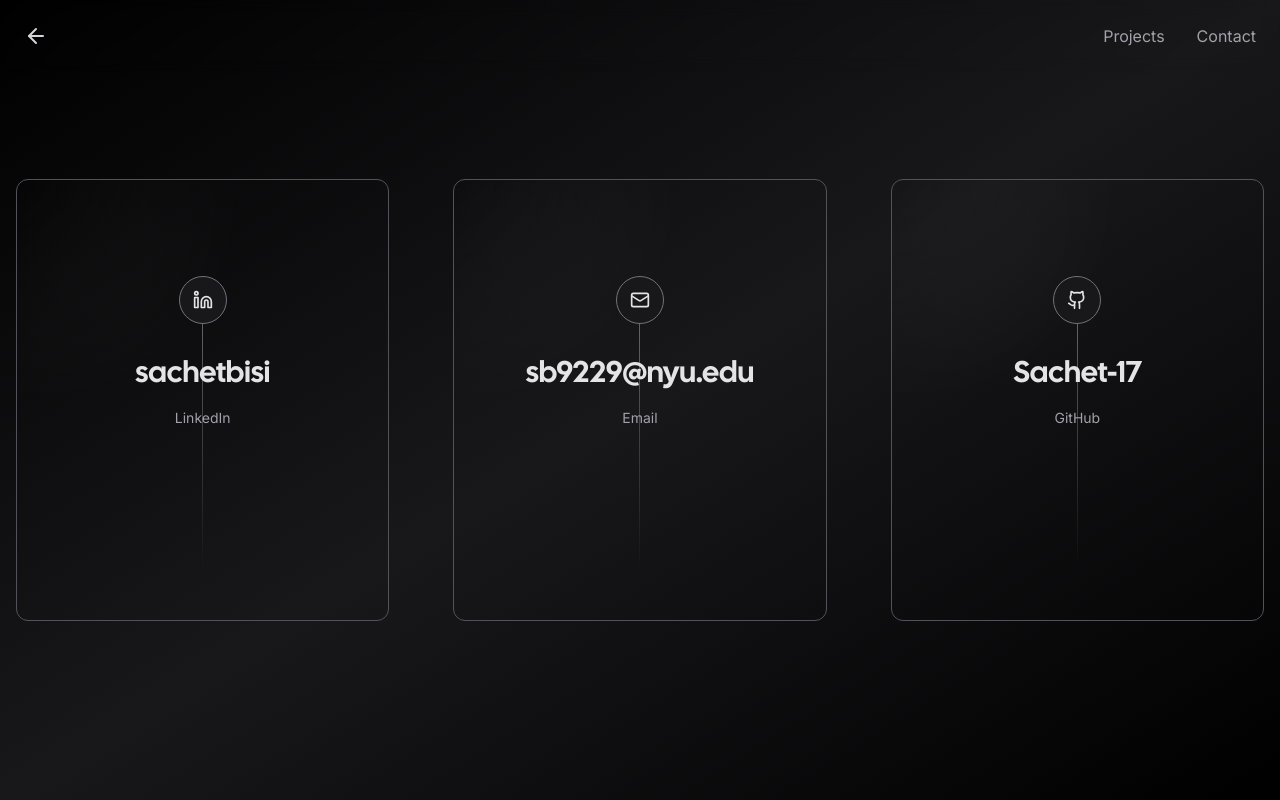
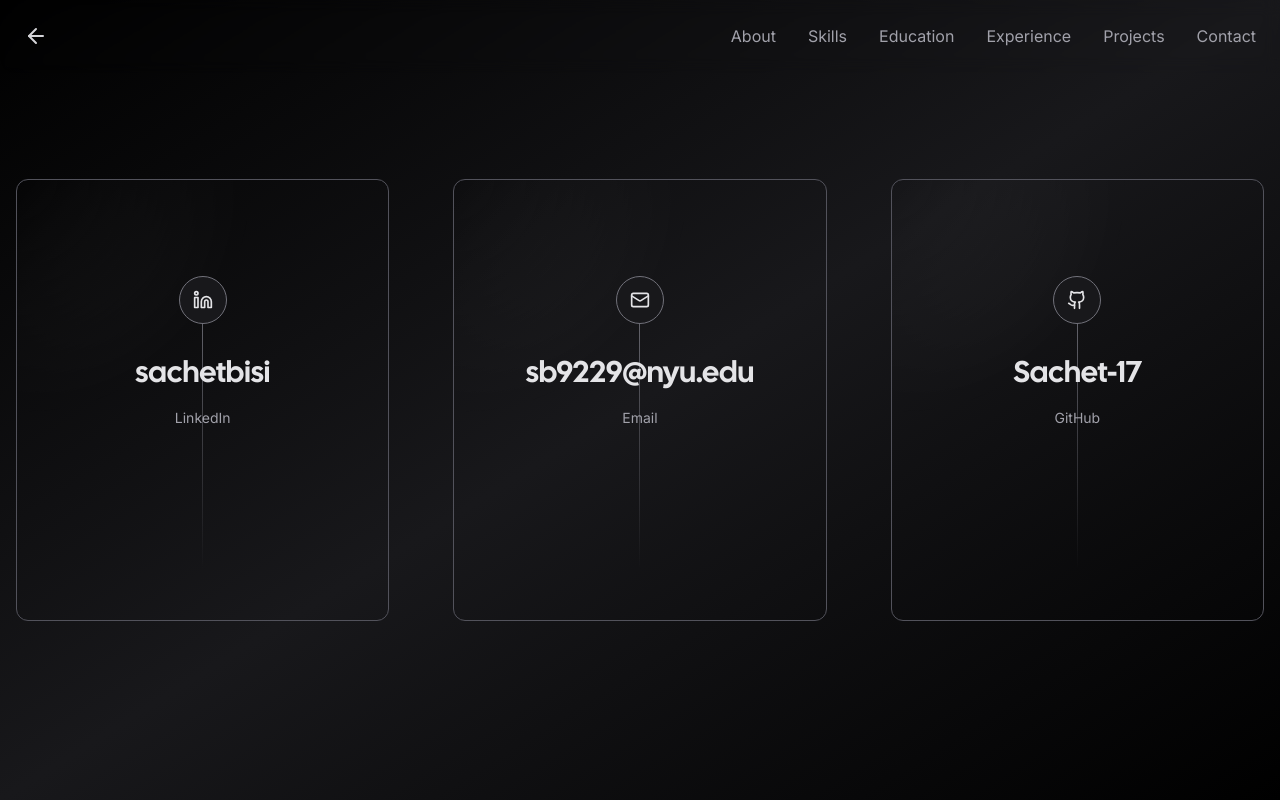
Before and after one commit to Sachet-17/app-portfolio, a Next.js app: page /contact in a window 1280 px wide. Built offline with nearby package versions, Linux system fonts and the light colour scheme; no server answers; what tailwindcss-debug-screens would draw is missing.

Commit message:
navigations

```diff
--- a/app/components/nav.tsx
+++ b/app/components/nav.tsx
@@ -2,6 +2,15 @@
 import { ArrowLeft } from "lucide-react";
 import Link from "next/link";
 import React, { useEffect, useRef, useState } from "react";
+
+const links = [
+  { name: "About", href: "/about" },
+  { name: "Skills", href: "/skills" },
+  { name: "Education", href: "/education" },
+  { name: "Experience", href: "/experience" },
+  { name: "Projects", href: "/projects" },
+  { name: "Contact", href: "/contact" },
+];
 
 export const Navigation: React.FC = () => {
   const ref = useRef<HTMLElement>(null);
@@ -10,7 +19,7 @@
   useEffect(() => {
     if (!ref.current) return;
     const observer = new IntersectionObserver(([entry]) =>
-			setIntersecting(entry.isIntersecting),
+      setIntersecting(entry.isIntersecting)
     );
 
     observer.observe(ref.current);
@@ -20,33 +29,32 @@
   return (
     <header ref={ref}>
       <div
-				className={`fixed inset-x-0 top-0 z-50 backdrop-blur  duration-200 border-b  ${
+        className={`fixed inset-x-0 top-0 z-50 backdrop-blur duration-200 border-b ${
           isIntersecting
             ? "bg-zinc-900/0 border-transparent"
-						: "bg-zinc-900/500  border-zinc-800 "
+            : "bg-zinc-900/50 border-zinc-800"
         }`}
       >
         <div className="container flex flex-row-reverse items-center justify-between p-6 mx-auto">
+          {/* Right side nav links */}
           <div className="flex justify-between gap-8">
+            {links.map((link) => (
               <Link
-							href="/projects"
+                key={link.href}
+                href={link.href}
                 className="duration-200 text-zinc-400 hover:text-zinc-100"
               >
-							Projects
+                {link.name}
               </Link>
-						<Link
-							href="/contact"
-							className="duration-200 text-zinc-400 hover:text-zinc-100"
-						>
-							Contact
-						</Link>
+            ))}
           </div>
 
+          {/* Left side back arrow */}
           <Link
             href="/"
             className="duration-200 text-zinc-300 hover:text-zinc-100"
           >
-						<ArrowLeft className="w-6 h-6 " />
+            <ArrowLeft className="w-6 h-6" />
           </Link>
         </div>
       </div>
```
Lines whose indentation alone changed are shown as unchanged.
